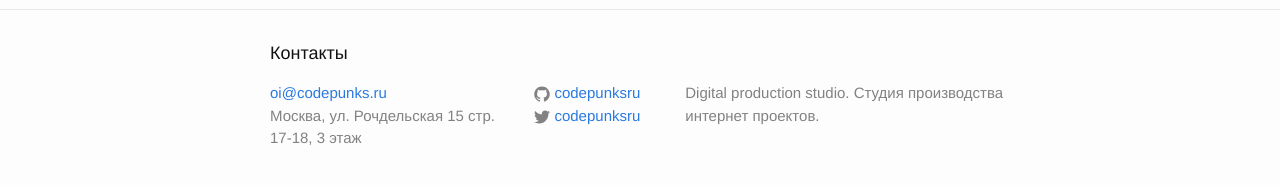
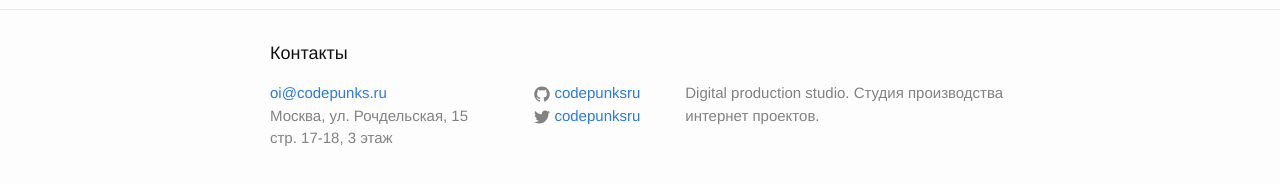
Before and after one commit to codepunksru/codepunksru.github.io, a Jekyll site: the page built from index.html, in a window 1280 px wide. Shown: the part 203-388 px from the top of the page. Built offline with Jekyll 4.4.1, drawn with Linux system fonts in a browser that asks for light colours.

```diff
--- a/_includes/footer.html
+++ b/_includes/footer.html
@@ -8,7 +8,7 @@
       <div class="footer-col footer-col-1">
         <ul class="contact-list">
           <li><a href="mailto:{{ site.email }}">{{ site.email }}</a></li>
-          <li>Москва, ул. Рочдельская 15 стр. 17-18, 3 этаж</li>
+          <li>Москва, ул. Рочдельская, 15<br> стр. 17-18, 3 этаж</li>
         </ul>
       </div>
 
```
